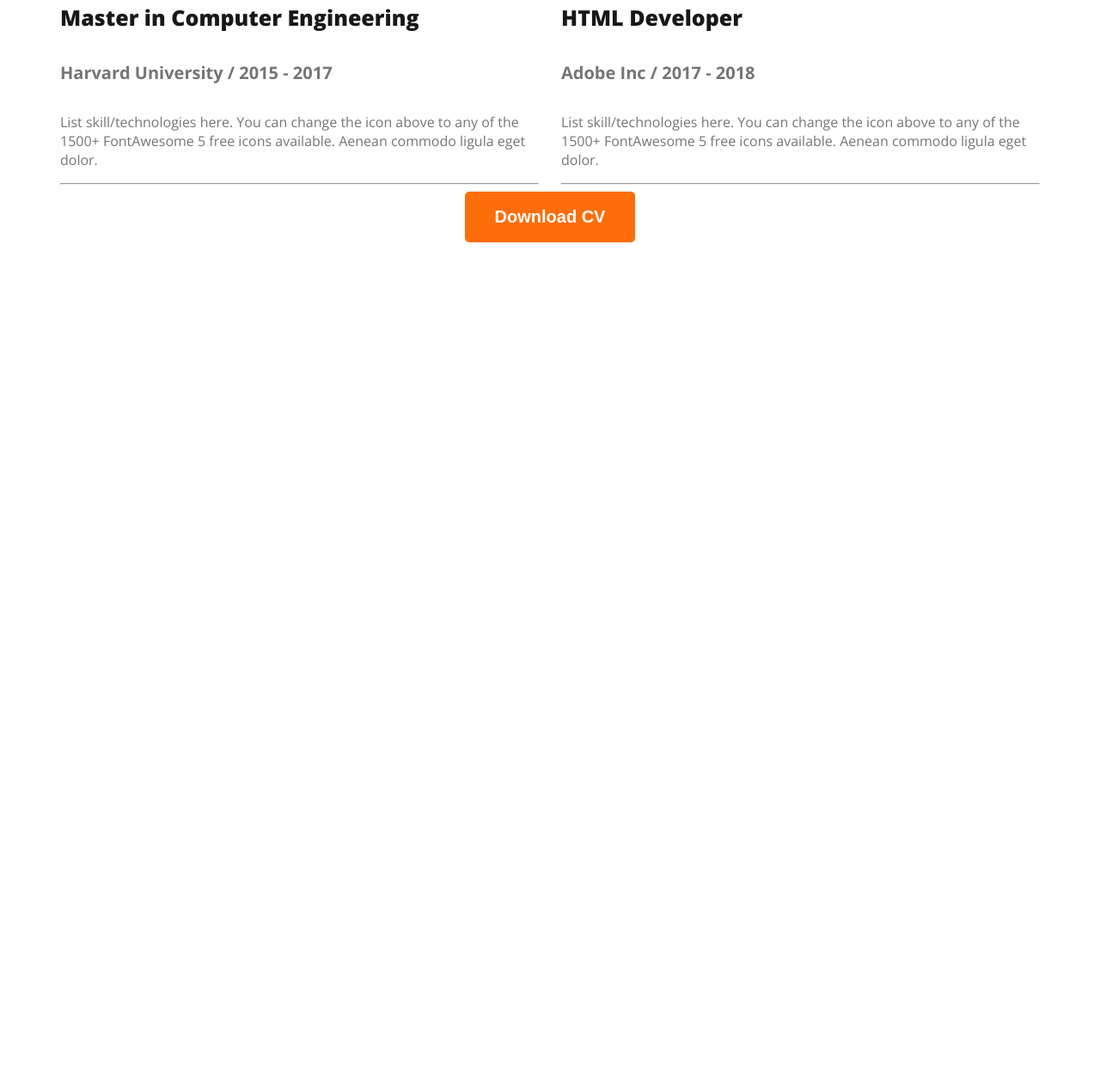
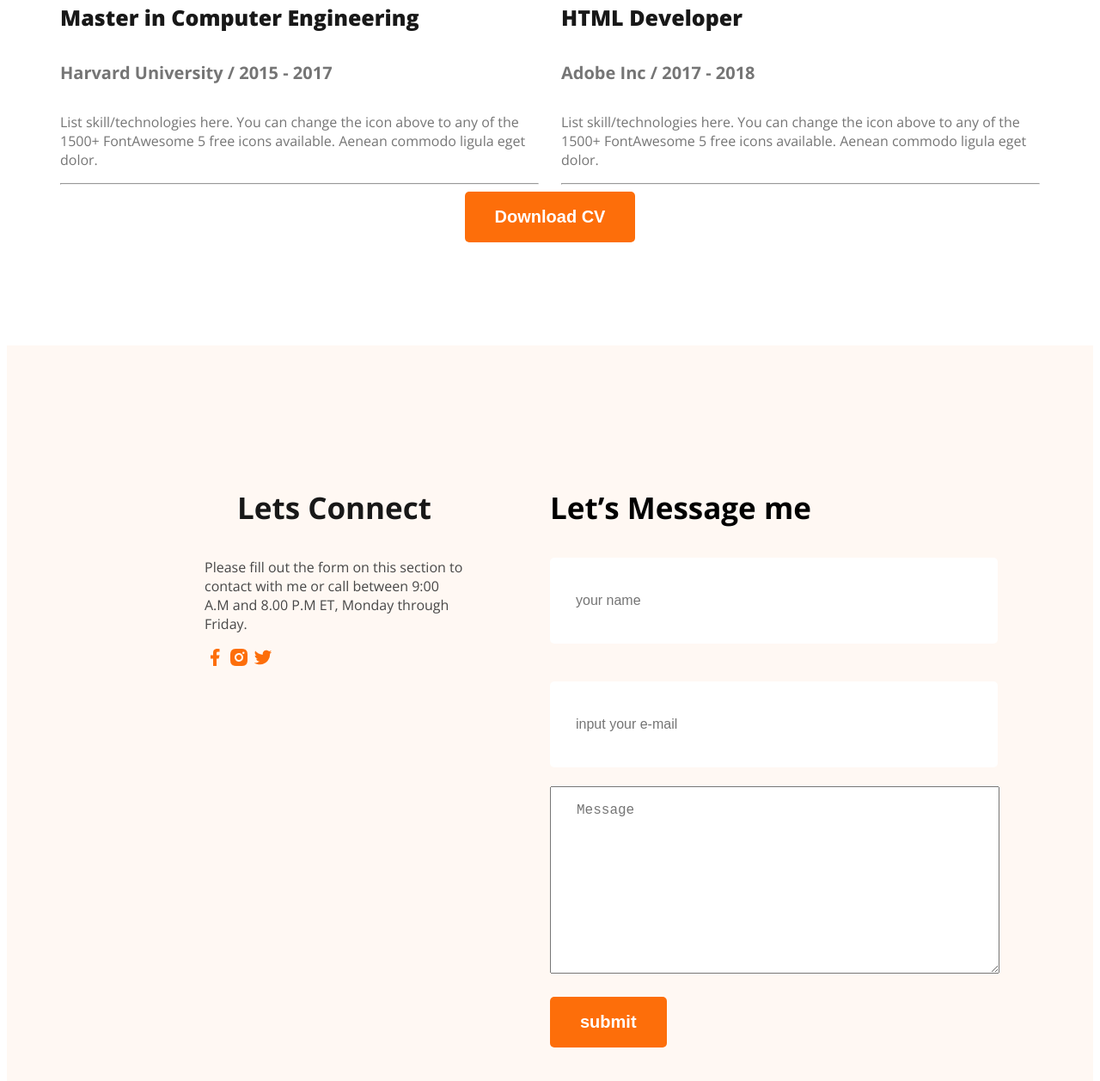
Before and after one commit to shahidca/web-portfolio-site, a plain HTML site: page index.html in a window 1280 px wide. Shown: the part 2984-4242 px from the top of the page at 86% size. Before the commit the page ends 3386 px from the top, so only its background shows below. Drawn offline with nearby package versions, Linux system fonts and the light colour scheme.

Commit message:
fotter added

```diff
--- a/index.html
+++ b/index.html
@@ -141,7 +141,27 @@
       </section>
 
     </main>
-    <footer>
+    <footer class="secondary-bg">
+        <div class="footer-column">
+            <h3 class="section-title Resume-nam">Lets Connect</h3>
+            <p class="footer-text">Please fill out the form on this section to contact with me or call between 9:00 A.M and 8.00 P.M ET, Monday through Friday.</p>
+            <div>
+                <a href=""><img src="/images/icons/facebook.png" alt="facebook"></a>
+                <a href=""><img src="/images/icons/insta.png" alt="instagram"></a>
+                <a href=""><img src="/images/icons/twitter.png" alt="twitter"></a>
+            </div>
+
+        </div>
+        <div class="footer-column">
+            <h3 class="section-title">Let’s Message me</h3>
+            <form action="">
+                <input class="input-text" type="text" placeholder="your name "><br><br>
+                <input class="input-text" type="email" placeholder="input your e-mail"><br>
+                <textarea class="message-box" name="" id="" cols="30" rows="10">Message</textarea><br><br>
+                <input class="btn-primary" type="submit" value="submit">
+            </form>
+
+        </div>
 
     </footer>
 </body>
--- a/style/profolio.css
+++ b/style/profolio.css
@@ -158,3 +158,39 @@ font-weight: bold;
   .Resume-nam{
     text-align: center;
   }
+  footer{
+    padding: 130px 230px;
+    display: flex;
+    gap: 100px;
+  }
+  .footer-column{
+    width: 50%;
+  /* }
+  footer input [type="text"]{
+    height: 64px;
+    border-radius: 5px;
+    background-color: white;
+    display: block;
+  } */
+  .footer-text{
+    font-size: 16px;
+    color: #474747;
+  }
+  .input-text{
+    display: block;
+    width: 461px;
+    height: 64px;
+    border-radius: 5px;
+    background-color: #FFFFFF;
+    color: #757575;
+    font-size: 16px;
+    border: none;
+    padding: 18px 30px;
+  }
+  .message-box{
+    height: 180px;
+    width: 461px;
+    padding: 18px 30px;
+    font-size: 16px;
+    color: #757575;
+  }
```
